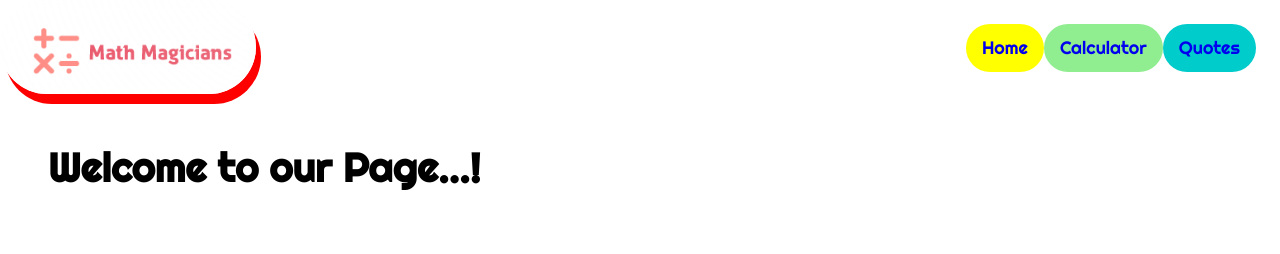
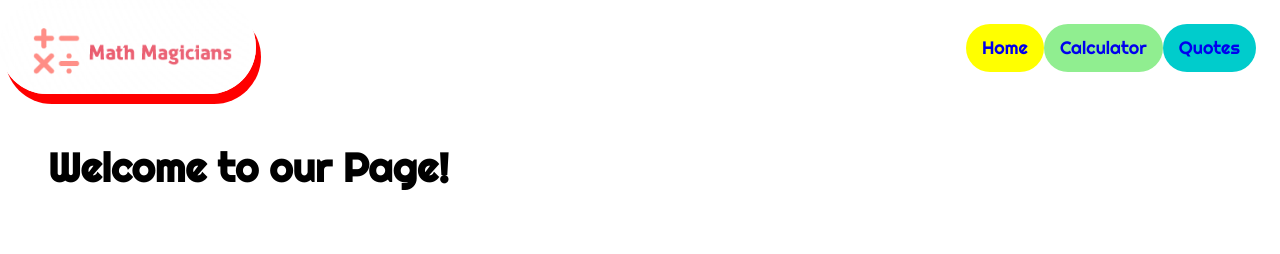
Before and after one commit to IfzaRasool/math-magician-website, a React (Create React App) app: page / in a window 1280 px wide. Shown: the top 254 px of the page. Built offline with nearby package versions, Linux system fonts and the light colour scheme; a web font is replaced by a local one.

Commit message:
deploy on heroku

```diff
--- a/src/components/home.js
+++ b/src/components/home.js
@@ -3,7 +3,7 @@ import homePic from './images/home1.gif';
 
 const Home = () => (
   <div>
-    <h1 className="main-heading">Welcome to our Page...!</h1>
+    <h1 className="main-heading">Welcome to our Page!</h1>
     <div className="home-para">
 
       <img src={homePic} alt="homepic" />
```
